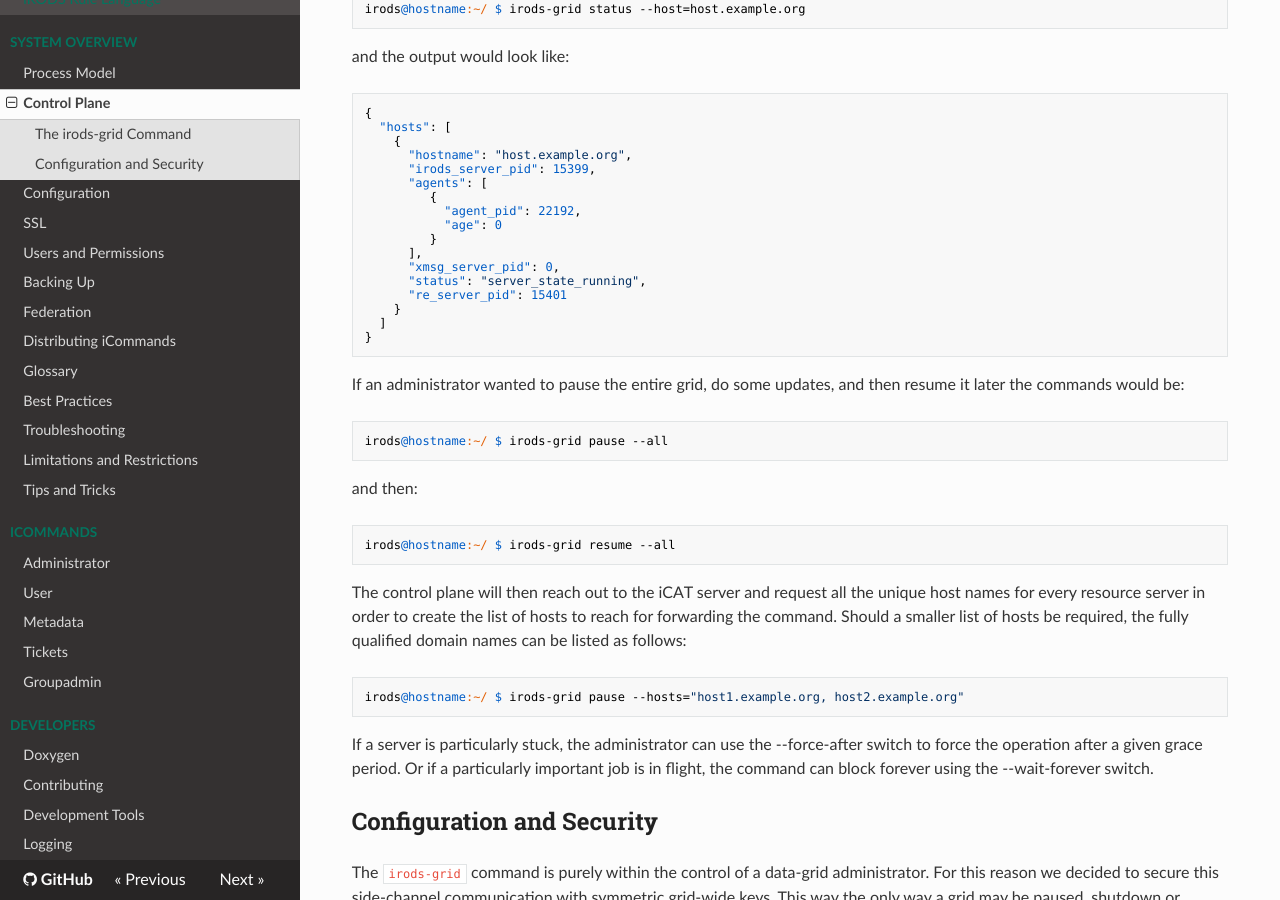
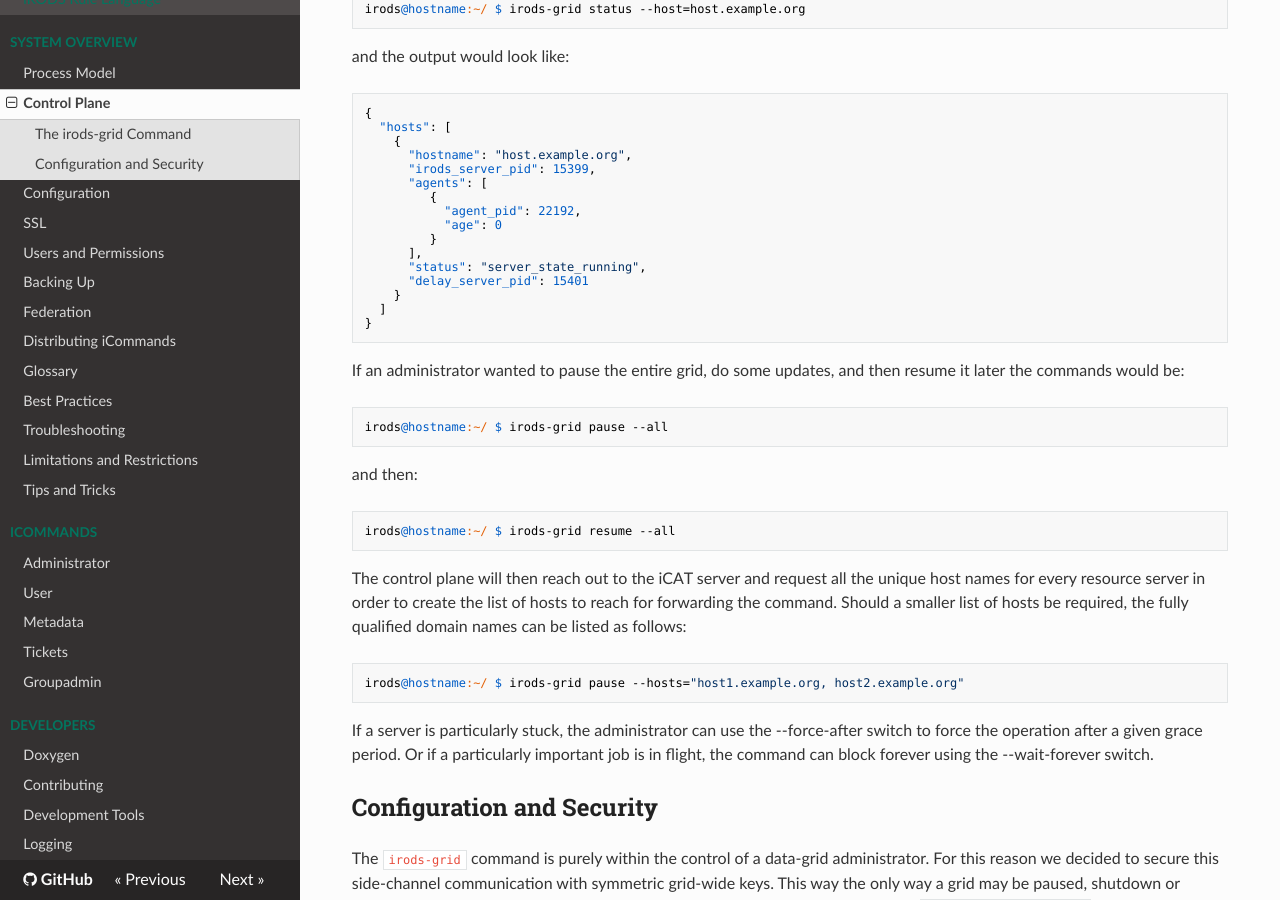
Before and after one commit to irods/irods_docs, an MkDocs documentation site: the page built from docs/system_overview/control_plane.md, in a window 1280 px wide and 900 px high, scrolled down 1312 px. Built offline with MkDocs 1.6.1, drawn with Linux system fonts in a browser that asks for light colours; nearby versions of some CDN libraries.

Commit message:
[#130][#131] Updated irods-grid documentation.

```diff
--- a/docs/system_overview/control_plane.md
+++ b/docs/system_overview/control_plane.md
@@ -47,9 +47,8 @@ and the output would look like:
            "age": 0
          }
       ],
-      "xmsg_server_pid": 0,
       "status": "server_state_running",
-      "re_server_pid": 15401
+      "delay_server_pid": 15401
     }
   ]
 }
```
